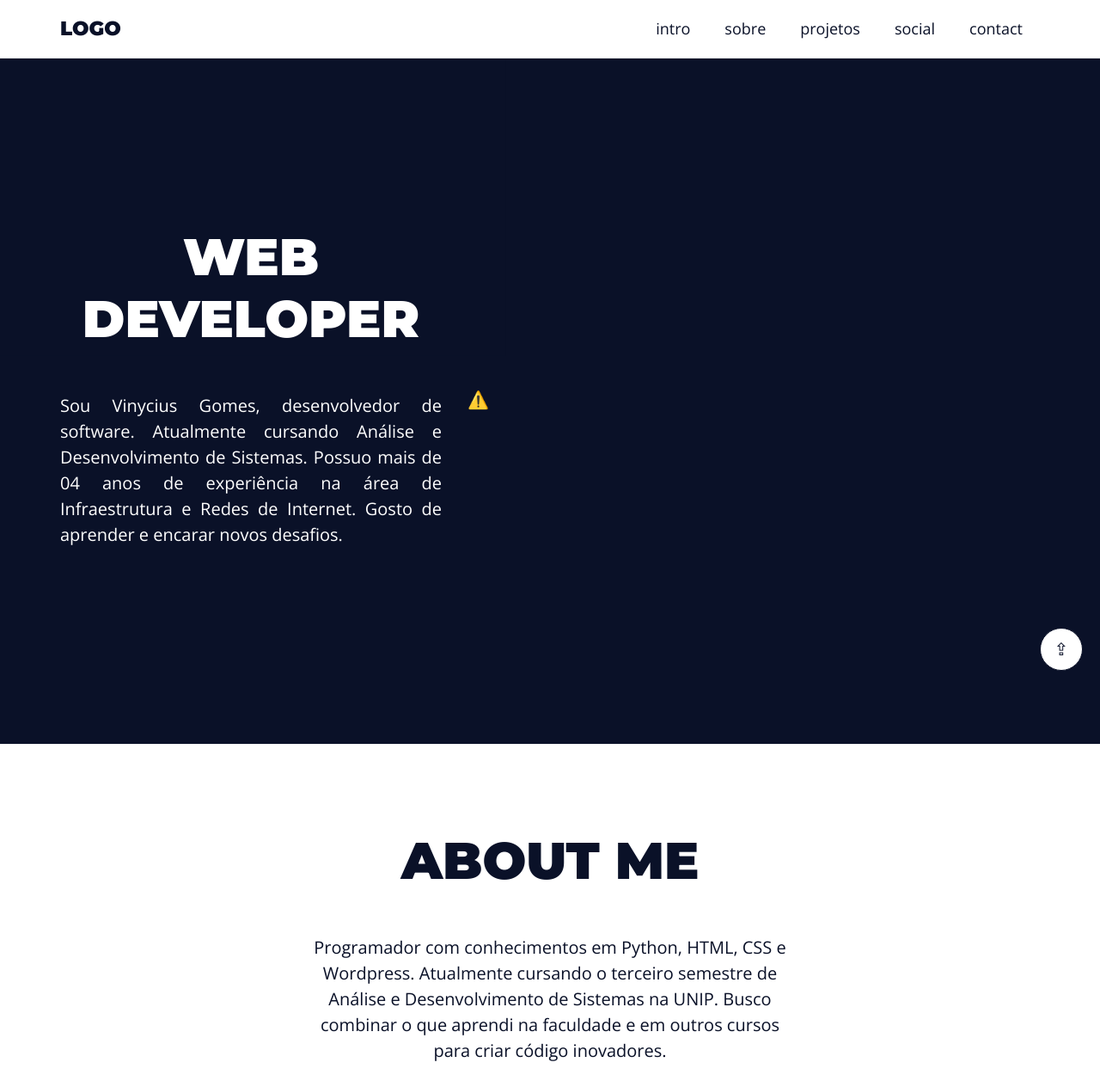
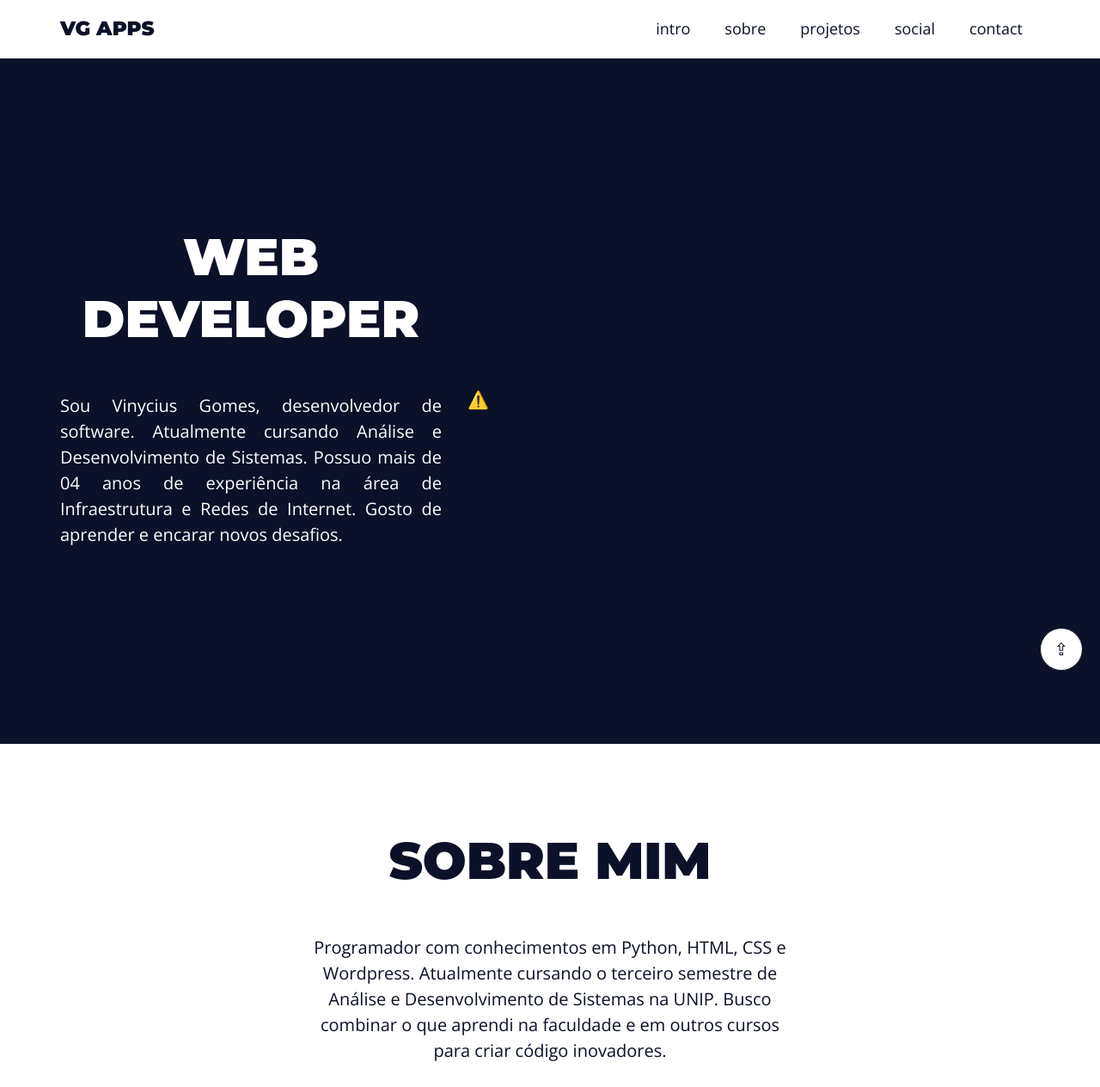
Before and after one commit to viny-coder/cover-letter, a plain HTML site: page index.html in a window 1280 px wide. Shown: the top 1264 px of the page at 86% size. Drawn offline with nearby package versions, Linux system fonts and the light colour scheme; no server answers.

Commit message:
Chage logo

```diff
--- a/index.html
+++ b/index.html
@@ -17,7 +17,7 @@
     <aside class="menu white-bg">
         <div class="main-content menu-content">
             <h1 onclick="getElementById('close-menu').checked = false;">
-                <a href="#intro">LOGO</a>
+                <a href="#intro">VG Apps</a>
             </h1>
 
             <nav>
@@ -55,7 +55,7 @@
 
     <section id="top3" class="white-bg section">
         <div class="main-content top3-content">
-            <h2>About Me</h2>
+            <h2>Sobre Mim</h2>
             <p>
                 Programador com conhecimentos em Python, HTML, CSS e Wordpress. Atualmente cursando o terceiro semestre
                 de Análise e Desenvolvimento de Sistemas na UNIP. Busco combinar o que aprendi na faculdade e em outros
```
